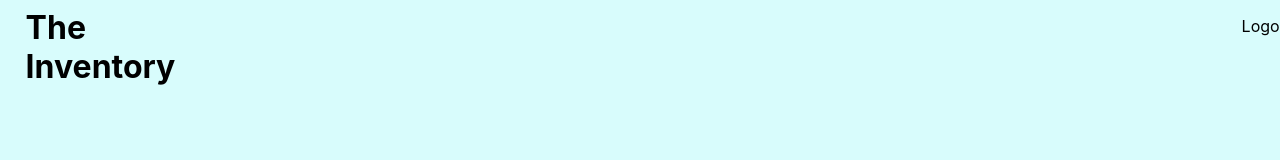
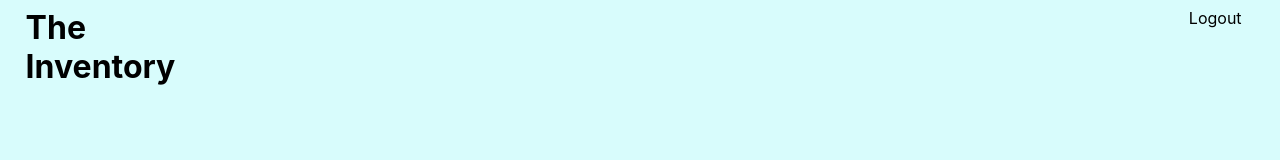
Before and after one commit to CTWills/crud-app, a React (Create React App) app in the folder client/: page / in a window 1280 px wide. Shown: the top 160 px of the page. Built offline with nearby package versions, Linux system fonts and the light colour scheme.

Commit message:
header now displays who you are logged in as

```diff
--- a/client/src/App.css
+++ b/client/src/App.css
@@ -7,13 +7,16 @@
 }
 
 #header-logout {
-    margin-top: 0px;
-    margin-left: 2vw;
-    padding-top: 2vh;
     cursor: pointer;
-    width: 3vw;
-    height: 3vh;
-    text-align: center;
+}
+
+.header-logout {
+    display: flex;
+    flex-direction: column;
+    padding-top: 1vh;
+    row-gap: 1vh;
+    justify-content: flex-start;
+    margin-right: 3vw;
 }
 
 .app {
--- a/client/src/App.js
+++ b/client/src/App.js
@@ -4,7 +4,7 @@ import Login from './components/Login';
 import Create from './components/Create';
 import { useNavigate } from 'react-router-dom';
 import Home from './components/Home';
-import { useState, createContext} from 'react';
+import { useState, createContext, useEffect} from 'react';
 import AddItem from './components/AddItem';
 import Item from './components/Item';
 import GuestHome from './components/GuestHome';
@@ -14,6 +14,18 @@ export const UserContext = createContext();
 const App = () => {
   const navigate = useNavigate();
   const [ user, setUser ] = useState([]);
+  const [ username, setUsername ] = useState();
+
+  useEffect(() => {
+    if (user.id) {
+        localStorage.setItem('username', `${user.username}`)
+        let username = localStorage.getItem('username')
+        setUsername(username)
+    } else {
+        let username1 = localStorage.getItem('username')
+        setUsername(username1)
+    }
+}, [user])
 
   return (
     <UserContext.Provider value={ {user, setUser} } >
@@ -24,7 +36,10 @@ const App = () => {
                   navigate('/homepage')
                 }
               }}>The Inventory</h1>
-              <div id='header-logout' onClick={() => {navigate('/'); localStorage.setItem('id', '')}}>Logout</div>
+              <div className='header-logout'>
+                <div id='header-logout' onClick={() => {navigate('/'); localStorage.setItem('id', ''); localStorage.setItem('username', ''); window.location.reload()}}>Logout</div>
+                {username ? <div>Logged in as: {username}</div> : <></>}
+              </div>
           </div>
           <Routes>
             <Route path='/' element={<Login />}/>
```
